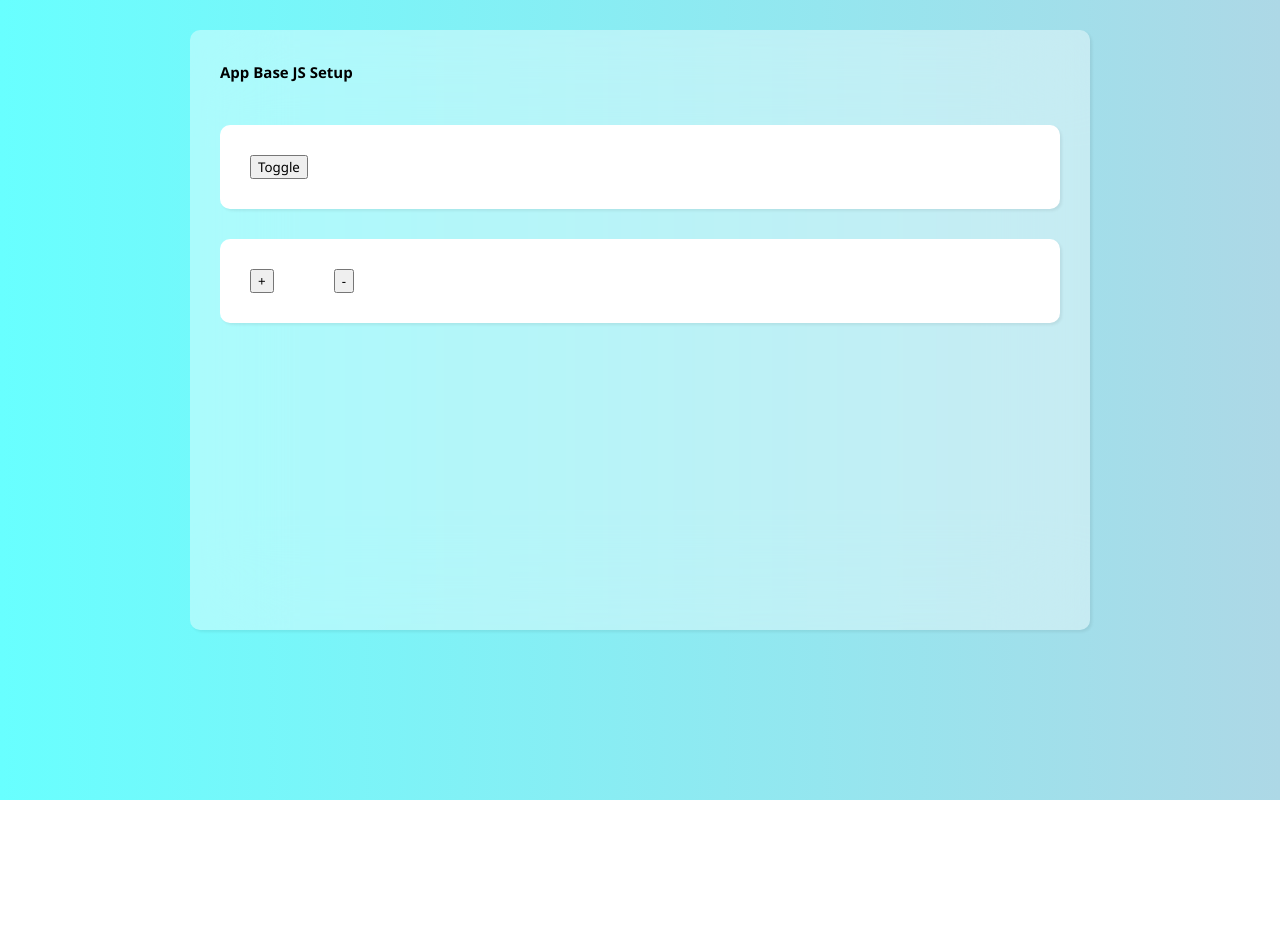
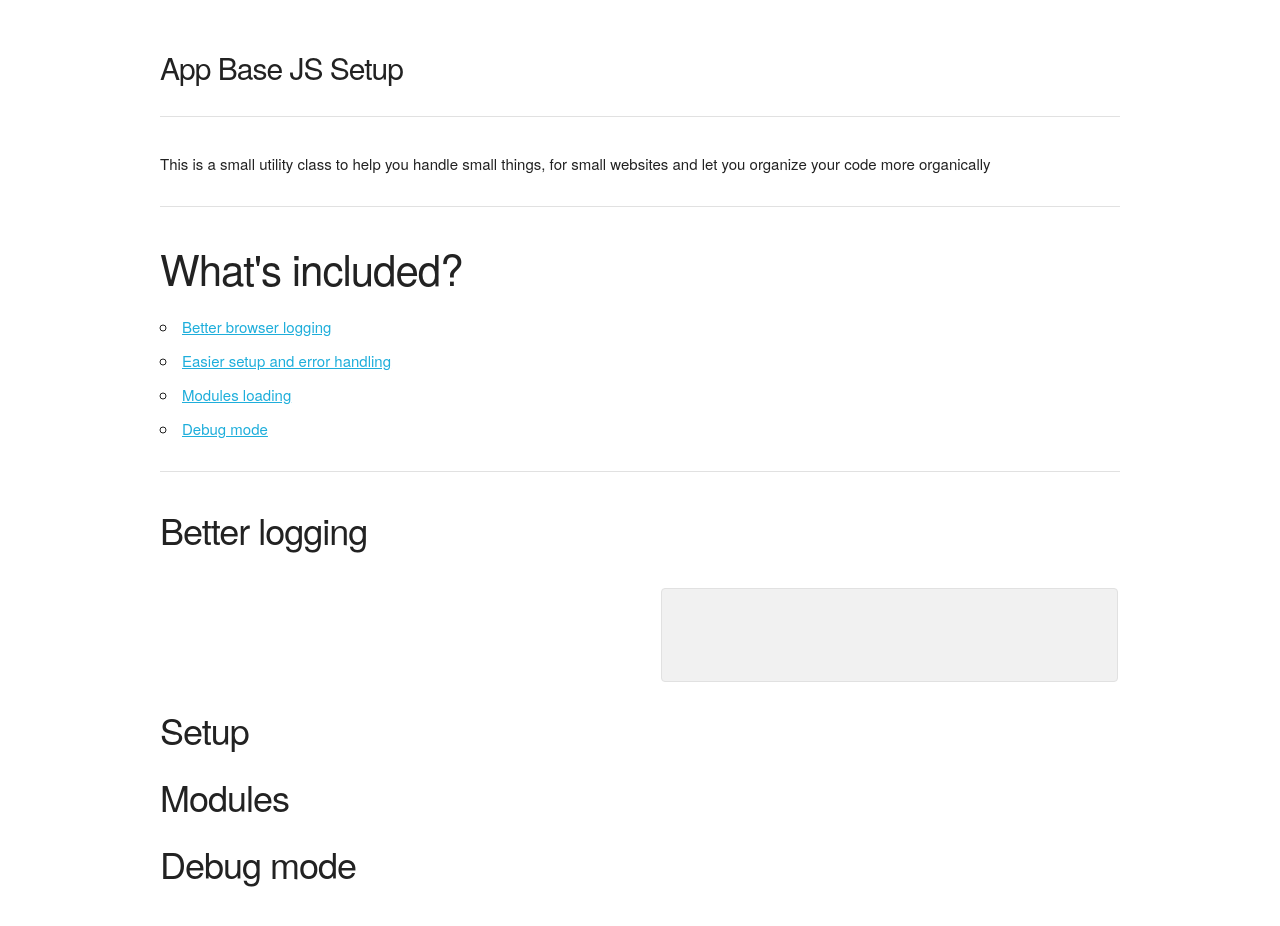
Before and after one commit to DLSamson/BaseAppCore, a plain HTML site: page index.html in a window 1280 px wide. Before the commit the page ends 800 px from the top, so only its background shows below. Drawn offline with nearby package versions, Linux system fonts and the light colour scheme.

Commit message:
Trying out new style

```diff
--- a/index.html
+++ b/index.html
@@ -7,31 +7,46 @@
     <title>App Base JS Setup</title>
 
     <link rel="stylesheet" href="style.css">
-    <script src="app.js" async></script>
+    <script src="app.js"></script>
 </head>
 
 <body>
     <div class="wrapper">
         <section>
             <div class="container">
-                <div class="hero">
-                    <h1 class="slideInLeft">App Base JS Setup</h1>
+                <h1>App Base JS Setup</h1>
+                <hr>
+                <p>This is a small utility class to help you handle small things, for small websites and let you
+                    organize your code more
+                    organically</p>
+                <hr>
+                <h2>What's included?</h2>
+                <ul>
+                    <li><a href="#logging">Better browser logging</a></li>
+                    <li><a href="#setup">Easier setup and error handling</a></li>
+                    <li><a href="#modules">Modules loading</a></li>
+                    <li><a href="#debug">Debug mode</a></li>
+                </ul>
+                <hr>
+                <h3 id="#logging">Better logging</h3>
+                <div class="row">
+                    <div class="six columns">
+                        <p></p>
+                    </div>
+                    <div class="six columns">
+                        <pre><code>
 
-
-                    <div class="card" x-data="open">
-                        <button class="btn primary" @click="toggle">Toggle</button>
-                        <div x-show="show" x-transition x-cloak>Open</div>
-                    </div>
-
-                    <div class="card" x-data="counter">
-                        <button class="btn primary" @click="increment">+</button>
-                        <p x-text="count"></p>
-                        <button class="btn primary" @click="decrement">-</button>
+                        </code></pre>
                     </div>
                 </div>
+                <h3 id="#setup">Setup</h3>
+                <h3 id="#modules">Modules</h3>
+                <h3 id="#debug">Debug mode</h3>
             </div>
         </section>
     </div>
+
+    <script src="index.js"></script>
 </body>
 
 </html>
--- a/style.css
+++ b/style.css
@@ -1,66 +1,13 @@
-/** Base Styles */
-:root {
-    font-size: 10px;
+.wrapper {
+    min-height: 100vh;
+    padding: 30px 0;
+    background: #fff;
 }
 
-* {
-    font-family: 'Segoe UI', Tahoma, Geneva, Verdana, sans-serif;
-    box-sizing: border-box;
-}
-
-body {
-    padding: 0;
-    margin: 0;
-}
-
-.wrapper {
-    min-height: 100vh;
-    max-width: 100vw;
-}
-
-.container {
-    max-width: 900px;
-    margin: 0 auto;
-    width: 100%;
-}
-
-.wrapper > section + section {
+.wrapper>section+section {
     margin-top: 3rem;
 }
-
-/** Base Styles End */
 
 [x-cloak] {
     display: none !important;
 }
-
-/** Page Styles */
-
-.hero {
-    background: #fff6;
-    backdrop-filter: blur(50px);
-    box-shadow: 2px 2px 3px #0001;
-    color: #000;
-    padding: 2rem 3rem;
-    height: 600px;
-    border-radius: 10px;
-    display: flex;
-    gap: 3rem;
-    flex-direction: column;
-}
-
-.wrapper {
-    padding-top: 30px;
-    background: linear-gradient(90deg, rgb(104, 255, 255) 0%, lightblue 100%);
-}
-
-.card {
-    background: #fff;
-    box-shadow: 2px 2px 3px #0001;
-    border-radius: 10px;
-    padding: 3rem;
-    display: flex;
-    gap: 3rem;
-}
-
-/** Page Styles End */
```
